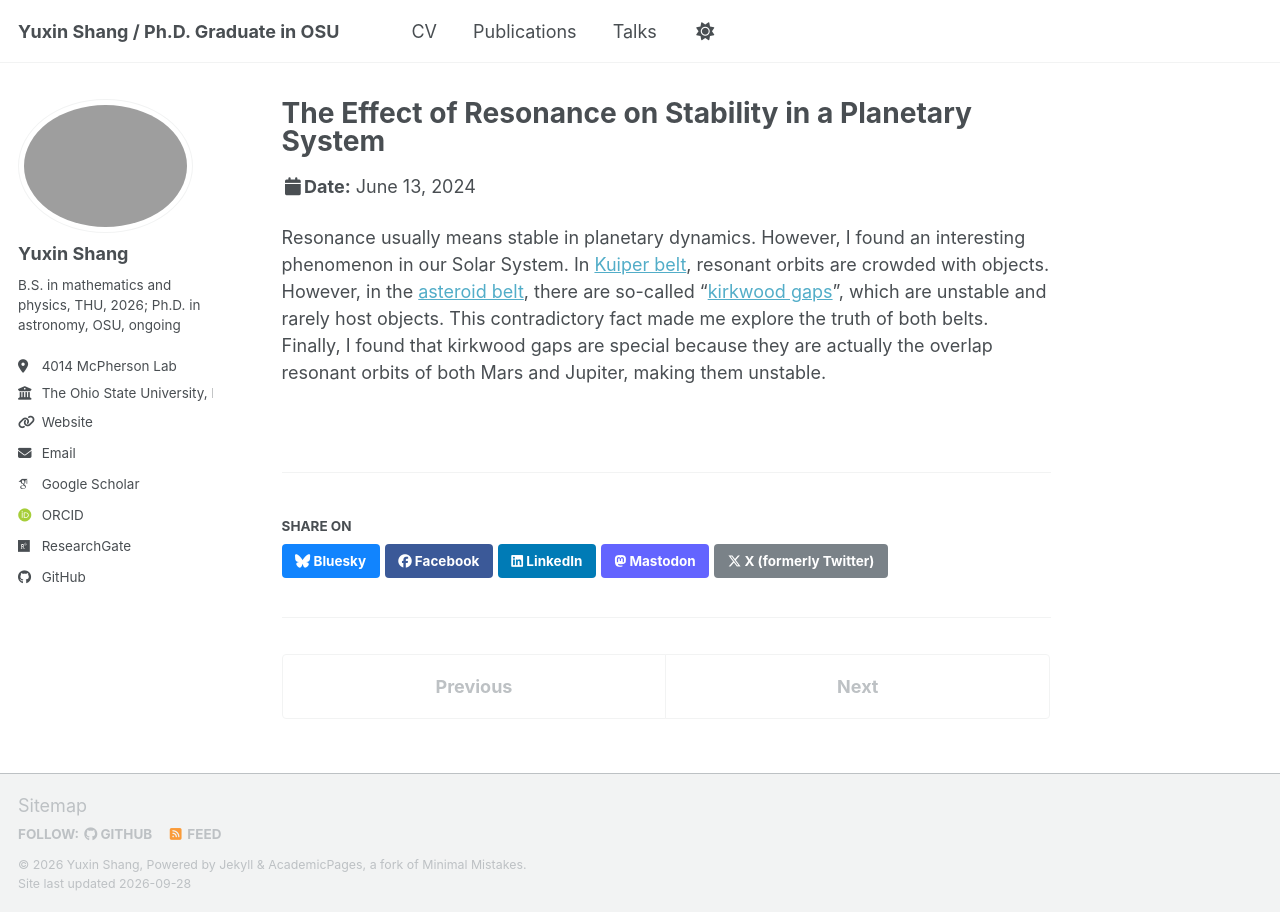
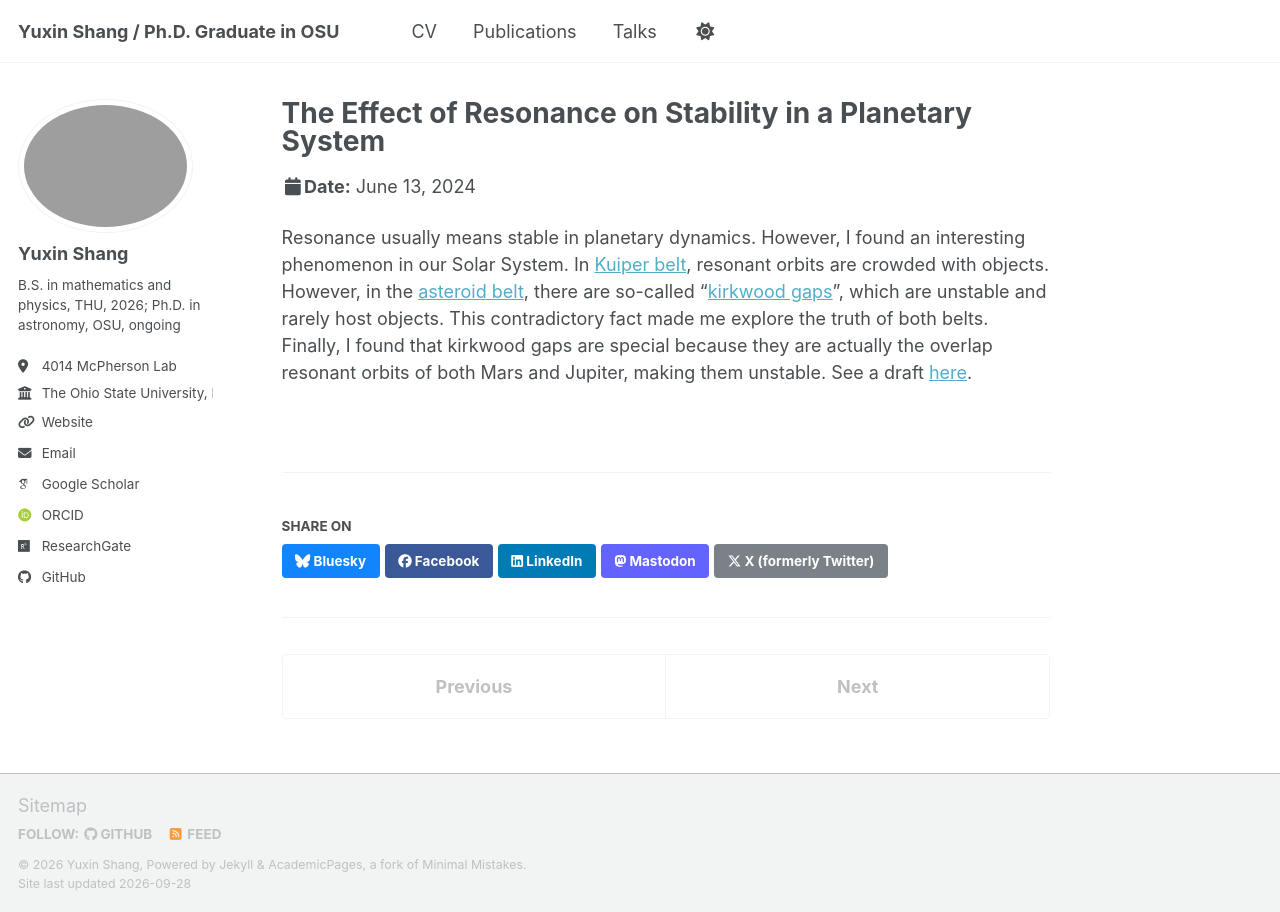
Before and after one commit to YuxinShang-thu/YuxinShang-thu.github.io, a Jekyll site: the page built from _talks/2024-06-13-talk-4.md, in a window 1280 px wide. Built offline with Jekyll 4.4.1, drawn with Linux system fonts in a browser that asks for light colours; some web fonts are replaced; a script bundle is joined from its source files by our own code; library files that are not in the unit come from our copies.

Commit message:
Enhance talk content with draft link
Added a draft link for further exploration of kirkwood gaps.

```diff
--- a/_talks/2024-06-13-talk-4.md
+++ b/_talks/2024-06-13-talk-4.md
@@ -7,4 +7,4 @@ permalink: /talks/2024-06-13-talk-4
 date: 2024-06-13
 location: "Tsinghua University, Beijing, China"
 ---
-Resonance usually means stable in planetary dynamics. However, I found an interesting phenomenon in our Solar System. In [Kuiper belt](https://en.wikipedia.org/wiki/Kuiper_belt), resonant orbits are crowded with objects. However, in the [asteroid belt](https://en.wikipedia.org/wiki/Asteroid_belt), there are so-called "[kirkwood gaps](https://en.wikipedia.org/wiki/Kirkwood_gap)", which are unstable and rarely host objects. This contradictory fact made me explore the truth of both belts. Finally, I found that kirkwood gaps are special because they are actually the overlap resonant orbits of both Mars and Jupiter, making them unstable.
+Resonance usually means stable in planetary dynamics. However, I found an interesting phenomenon in our Solar System. In [Kuiper belt](https://en.wikipedia.org/wiki/Kuiper_belt), resonant orbits are crowded with objects. However, in the [asteroid belt](https://en.wikipedia.org/wiki/Asteroid_belt), there are so-called "[kirkwood gaps](https://en.wikipedia.org/wiki/Kirkwood_gap)", which are unstable and rarely host objects. This contradictory fact made me explore the truth of both belts. Finally, I found that kirkwood gaps are special because they are actually the overlap resonant orbits of both Mars and Jupiter, making them unstable. See a draft [here](https://drive.google.com/file/d/1eLRZA5WrGCxeFypvORQK6UwyKv7DIY5b/view?usp=sharing).
```
